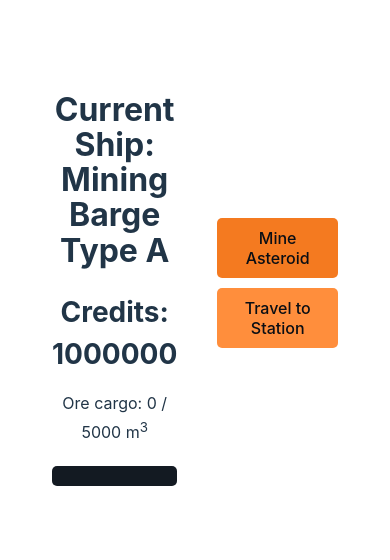
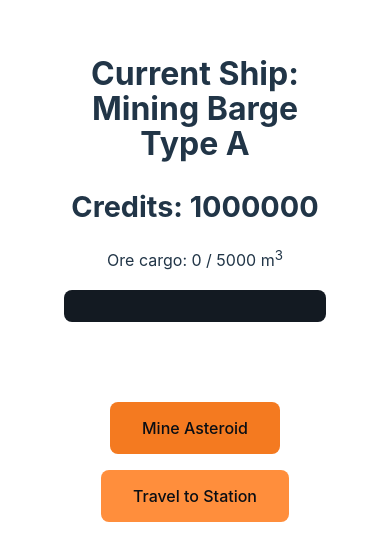
Before and after one commit to Krictic/RSM, a Svelte app: page / in a window 390 px wide. Shown: the part 144-704 px from the top of the page. Built offline with nearby package versions, Linux system fonts and the light colour scheme.

Commit message:
Updated CSS for better responsiveness.

```diff
--- a/src/App.svelte
+++ b/src/App.svelte
@@ -267,7 +267,7 @@
 
 #game {
   max-width: 800px;
-    margin: 50px auto;
+  margin: 5% auto;
   display: flex;
   flex-wrap: wrap;
   justify-content: center;
@@ -277,7 +277,7 @@
 #info {
   flex: 1;
   text-align: center;
-    padding: 20px;
+  padding: 2rem;
 }
 
 #controls {
@@ -285,17 +285,17 @@
   display: flex;
   flex-direction: column;
   align-items: center;
-    padding: 20px;
+  padding: 2rem;
 }
 
 h1 {
-    font-size: 32px;
-    margin-bottom: 20px;
+  font-size: 2rem;
+  margin-bottom: 1rem;
 }
 
 h2 {
-    font-size: 28px;
-    margin-bottom: 10px;
+  font-size: 1.8rem;
+  margin-bottom: 0.5rem;
 }
 
 p {
@@ -304,10 +304,10 @@
 
 #progress-container {
   width: 100%;
-    height: 20px;
+  height: 2rem;
   background-color: var(--dark-color);
-    border-radius: 5px;
-    margin-top: 20px;
+  border-radius: 0.5rem;
+  margin-top: 1rem;
   overflow: hidden;
 }
 
@@ -319,22 +319,21 @@
 }
 
 #message {
-    margin: 20px 0;
-    padding: 10px;
+  margin: 1rem 0;
+  padding: 0.5rem;
   background-color: var(--dark-color);
-    border-radius: 5px;
+  border-radius: 0.5rem;
 }
 
 button {
   background-color: var(--primary-color);
   color: var(--background-color);
   border: none;
-    padding: 10px 20px;
-    font-size: 16px;
-    border-radius: 5px;
-    cursor: pointer;
+  padding: 1rem 2rem;
+  font-size: 1rem;
+  border-radius: 0.5rem;
   transition: background-color 0.2s;
-    margin-top: 10px;
+  margin-top: 1rem;
 }
 
 button:hover {
@@ -346,7 +345,7 @@
 }
 
 #upgrades {
-    margin-top: 40px;
+  margin-top: 2rem;
   display: flex;
   flex-direction: column;
   align-items: center;
@@ -354,13 +353,14 @@
 
 .upgrade {
   background-color: var(--accent-color);
-    padding: 20px;
-    border-radius: 10px;
-    margin-bottom: 20px;
-    width: 200px;
+  padding: 2rem;
+  border-radius: 1rem;
+  margin-bottom: 2rem;
+  width: 10rem;
 }
 
 .upgrade:hover {
   background-color: var(--secondary-color);
 }
+
 </style>
```
Lines whose indentation alone changed are shown as unchanged.
